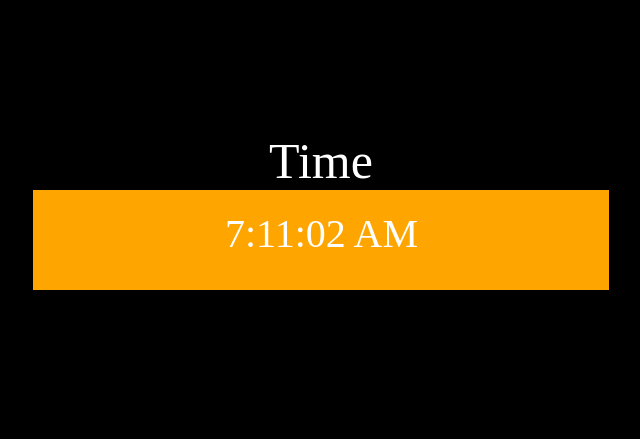
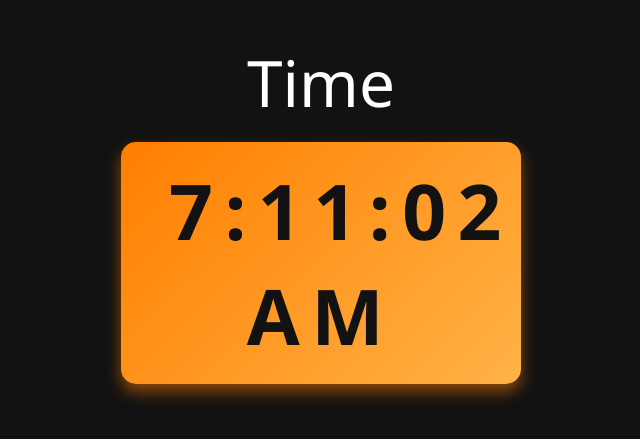
Before and after one commit to Vallabh0440/Digital-Clock, a plain HTML site: page index.html in a window 1280 px wide. Shown: the part 189-628 px from the top of the page, without its empty margins (319-959 px from the left). Drawn offline with Linux system fonts and the light colour scheme.

Commit message:
Add files via upload

```diff
--- a/style.css
+++ b/style.css
@@ -1,26 +1,70 @@
-*{
-    margin: 0;
-    padding: 0;
+
+/* Reset */
+* {
+  margin: 0;
+  padding: 0;
+  box-sizing: border-box;
 }
 
-body{
-    background-color: black;
-    color: white;
-}
-.center{
-    height: 100vh;
-    justify-content: center;
-    display: flex;
-    align-items: center;
-    flex-direction: column;
-    font-size: 50px;
+/* Body styling */
+body {
+  background-color: #121212; /* Darker black for less harshness */
+  color: #fff;
+  font-family: 'Segoe UI', Tahoma, Geneva, Verdana, sans-serif;
+  height: 100vh;
+  display: flex;
+  justify-content: center;
+  align-items: center;
+  overflow: hidden;
 }
 
-#clock{
-    background-color: orange;
-    font-size: 40px;
-    height: 10%;
-    width: 30%;
-    padding-left:15%;
-    padding-top: 20px;
+/* Center container */
+.center {
+  display: flex;
+  flex-direction: column;
+  justify-content: center;
+  align-items: center;
+  height: 100%;
+  width: 100%;
+  gap: 1rem;
+  padding: 1rem;
+  font-size: clamp(2rem, 5vw, 4rem);
+  text-align: center;
+  user-select: none;
 }
+
+/* Clock display */
+#clock {
+  background: linear-gradient(135deg, #ff7e00, #ffb347);
+  color: #121212;
+  font-weight: 700;
+  font-size: clamp(2.5rem, 6vw, 5rem);
+  padding: 1rem 3rem;
+  border-radius: 15px;
+  box-shadow: 0 8px 15px rgba(255, 126, 0, 0.5);
+  width: min(90vw, 400px);
+  text-align: center;
+  letter-spacing: 0.15em;
+  user-select: none;
+  transition: background 0.3s ease;
+  cursor: default;
+}
+
+/* Optional: subtle hover effect on clock */
+#clock:hover {
+  background: linear-gradient(135deg, #ff9c1a, #ffc466);
+  box-shadow: 0 12px 20px rgba(255, 156, 26, 0.7);
+}
+
+/* Responsive text size for smaller devices */
+@media (max-width: 400px) {
+  .center {
+    font-size: clamp(1.5rem, 8vw, 3rem);
+  }
+
+  #clock {
+    font-size: clamp(2rem, 8vw, 3.5rem);
+    padding: 0.8rem 2rem;
+    width: 90vw;
+  }
+}
```
